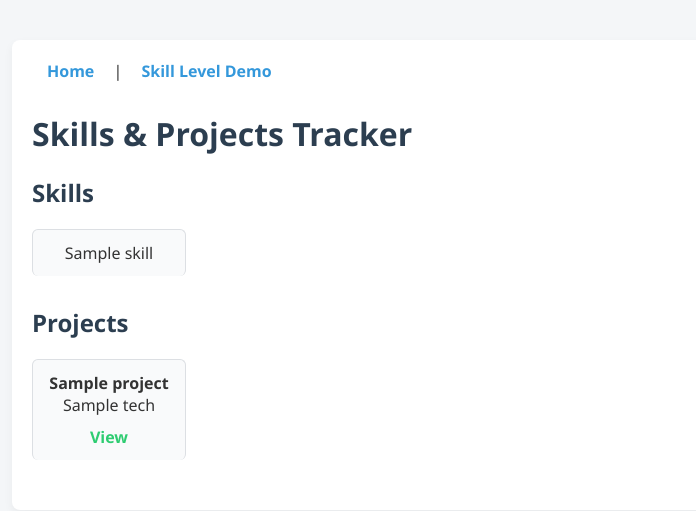
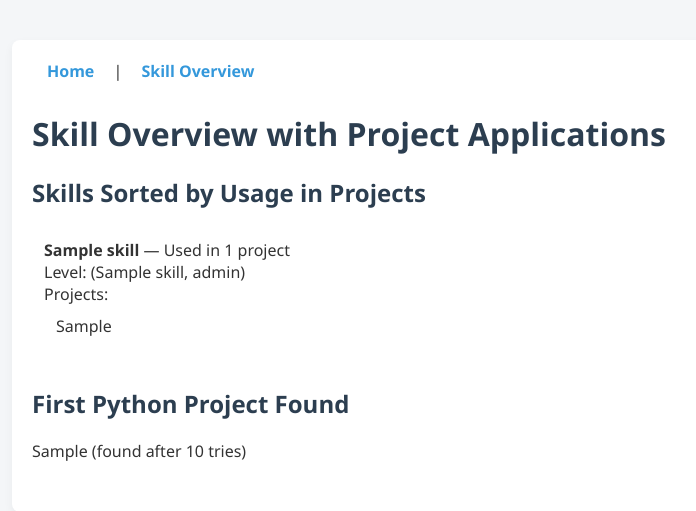
Before and after one commit to trrodenboughmcc/frontend-skills-tracker-python, a Flask app: template tracker_app/templates/index.html in a window 1280 px wide. Shown: the top 511 px of the page, without its empty margins (128-824 px from the left). Run offline with Flask 3, Linux system fonts and the light colour scheme; the template is opened without the code that fills it: most values are stand-ins (such as "Sample title", 1, 10 or a date in 2020).

Commit message:
Update index.html with skills changes

```diff
--- a/tracker_app/templates/index.html
+++ b/tracker_app/templates/index.html
@@ -1,106 +1,42 @@
 <!DOCTYPE html>
 <html>
 <head>
-    <meta charset="UTF-8">
-    <title>Skills & Projects Tracker</title>
+    <title>Skills for Recruiters</title>
     <link rel="stylesheet" href="{{ url_for('static', filename='styles.css') }}">
-    <link rel="stylesheet" href="https://cdnjs.cloudflare.com/ajax/libs/font-awesome/6.5.0/css/all.min.css" integrity="sha512-yaj28VnSllzZQUkQDh3lH2O8P8F2FnjVuRZvnkl8ZpeXBPIBml+nI15nbL4rZHzcA3AunRG1N2CvGqS7ZuEA1g==" crossorigin="anonymous" referrerpolicy="no-referrer" />
 </head>
 <body>
     <div class="container">
-        <!-- Navigation -->
         <nav>
             <a href="/">Home</a> |
-            <a href="/skill-levels">Skill Level Demo</a>
+            <a href="/skill-levels">Skill Overview</a>
         </nav>
 
-        <h1>Skills & Projects Tracker</h1>
+        <h1>Skill Overview with Project Applications</h1>
 
-        <!-- Skills Section -->
         <div class="section">
-            <h2>Skills</h2>
-            <ul class="card-list" id="skills-list">
-                {% for skill in tracker.skills %}
-                  <li class="card skill-filter" data-skill="{{ skill }}">{{ skill }}</li>
-                {% else %}
-                  <li class="card empty">No skills listed.</li>
+            <h2>Skills Sorted by Usage in Projects</h2>
+            <ul>
+                {% for skill, count in sorted_skills %}
+                    <li>
+                        <strong>{{ skill }}</strong> — Used in {{ count }} project{{ 's' if count != 1 else '' }}
+                        <br>
+                        Level: {{ skill_levels[skill] }}
+                        <br>
+                        Projects:
+                        <ul>
+                            {% for project in skill_project_map[skill] %}
+                                <li>{{ project }}</li>
+                            {% endfor %}
+                        </ul>
+                    </li>
                 {% endfor %}
             </ul>
         </div>
 
-        <!-- Projects Section -->
         <div class="section">
-            <h2>Projects</h2>
-            <p id="active-skill-label"></p>
-            <ul class="card-list" id="project-list">
-                {% for project in tracker.projects %}
-                  <li class="card project" data-tech="{{ project.tech }}">
-                    <div class="project-content">
-                      <div class="project-info">
-                        <strong>{{ project.title }}</strong><br>
-                        <span class="tech">{{ project.tech }}</span>
-                      </div>
-                    </div>
-                    {% if project.link %}
-                        <div><a href="{{ project.link }}" target="_blank" class="project-link">View</a></div>
-                    {% else %}
-                        <span class="project-link-placeholder"></span>
-                    {% endif %}
-                  </li>
-                {% else %}
-                  <li class="card empty">No projects listed.</li>
-                {% endfor %}
-            </ul>
-            <button id="clear-filter" style="display:none;">Clear Filter</button>
+            <h2>First Python Project Found</h2>
+            <p>{{ first_python_project }} (found after {{ tries }} tries)</p>
         </div>
     </div>
-
-    <!-- Filtering Script -->
-    <script>
-        const skills = document.querySelectorAll(".skill-filter");
-        const projects = document.querySelectorAll(".project");
-        const clearBtn = document.getElementById("clear-filter");
-        const activeLabel = document.getElementById("active-skill-label");
-        let selectedSkills = new Set();
-
-        skills.forEach(skillEl => {
-          skillEl.addEventListener("click", () => {
-            const skill = skillEl.dataset.skill;
-            if (selectedSkills.has(skill)) {
-              selectedSkills.delete(skill);
-              skillEl.classList.remove("active-skill");
-            } else {
-              selectedSkills.add(skill);
-              skillEl.classList.add("active-skill");
-            }
-            updateFilteredProjects();
-          });
-        });
-
-        clearBtn.addEventListener("click", () => {
-          selectedSkills.clear();
-          skills.forEach(s => s.classList.remove("active-skill"));
-          updateFilteredProjects();
-        });
-
-        function updateFilteredProjects() {
-          if (selectedSkills.size === 0) {
-            projects.forEach(p => p.style.display = "flex");
-            activeLabel.textContent = "";
-            activeLabel.style.display = "none";
-            clearBtn.style.display = "none";
-          } else {
-            const skillsArray = Array.from(selectedSkills).map(s => s.toLowerCase());
-            projects.forEach(proj => {
-              const tech = proj.dataset.tech.toLowerCase();
-              const matches = skillsArray.every(skill => tech.includes(skill));
-              proj.style.display = matches ? "flex" : "none";
-            });
-            activeLabel.textContent = `Filtering by skills: ${Array.from(selectedSkills).join(", ")}`;
-            activeLabel.style.display = "block";
-            clearBtn.style.display = "inline-block";
-          }
-        }
-    </script>
 </body>
 </html>
```
